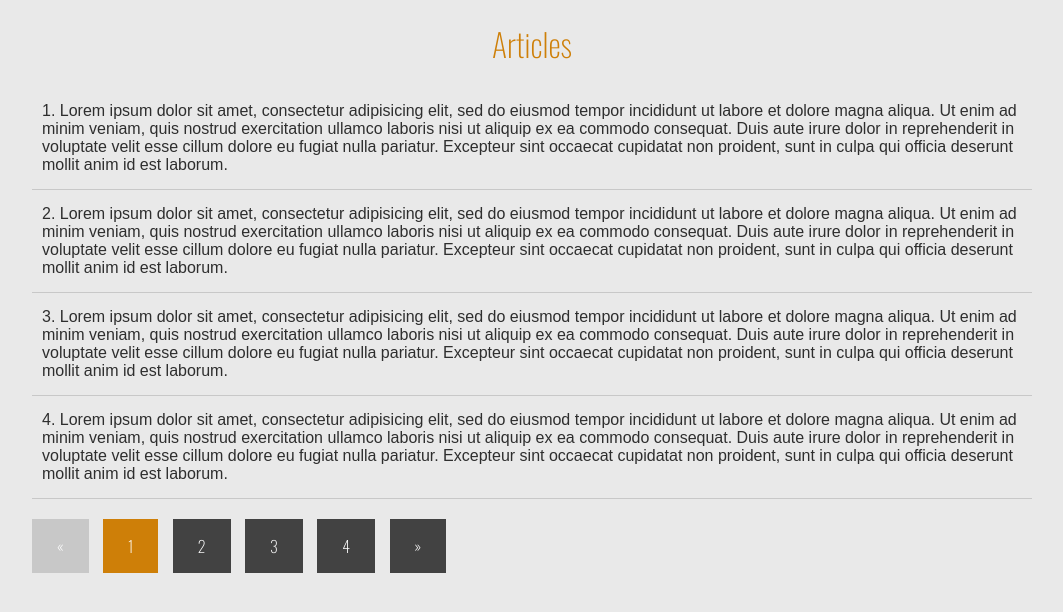
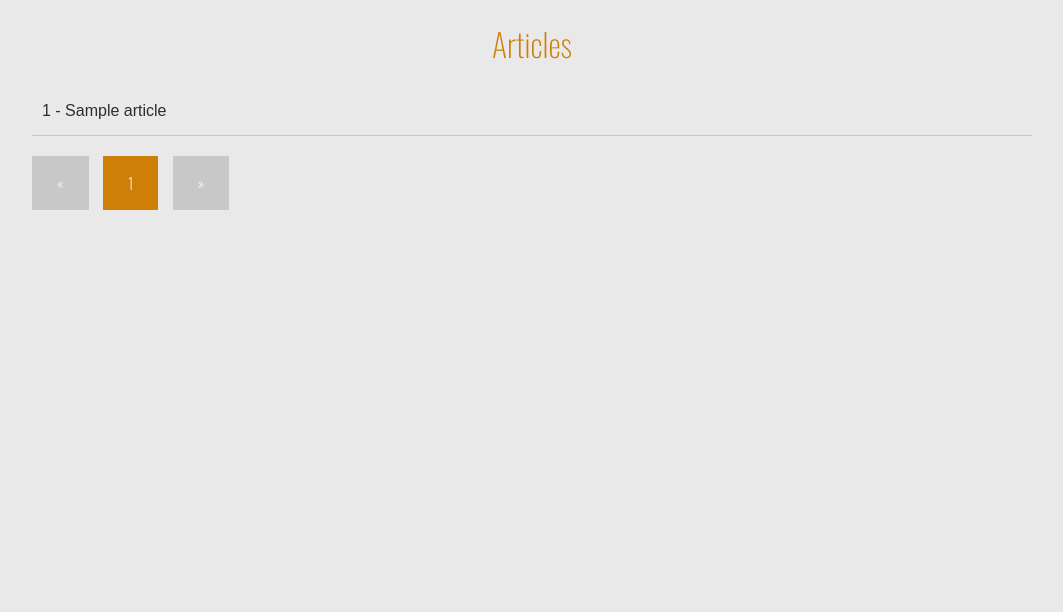
Before and after one commit to juank2808/POO-PHP, a PHP site: page /index.php in a window 1280 px wide. Shown: the top 612 px of the page, without its empty margins (108-1171 px from the left). Run offline with PHP 8.4, Linux system fonts and the light colour scheme; tables that the repository leaves empty or names only in its code hold one stand-in row (values such as "Sample post").

Commit message:
Finish with Paginatio, EASY! ;)

```diff
--- a/pagination/connection.php
+++ b/pagination/connection.php
@@ -4,12 +4,14 @@ try {
 
 } catch (PDOException $e) {
   echo "Error:". $e->getMessage();
+  die();
 }
 
 $page = isset($_GET['page']) ? (int)$_GET['page'] : 1 ;
 $PPP = 5;
 
-$init = ($page > 1) ? ($page * $PPP - $php) : 0 ;
+$init = ($page > 1) ? ($page * $PPP - $PPP) : 0 ;
+
 
 $sql = $conn->prepare("SELECT SQL_CALC_FOUND_ROWS * FROM articles LIMIT $init, $PPP");
 
@@ -17,9 +19,18 @@ $sql->execute();
 
 $sql = $sql->fetchAll();
 
-if ($sql) {
+if (!$sql) {
   header ('Location: index.php');
 }
 
-require('index.view.php');
+$totalArticles = $conn->query('SELECT FOUND_ROWS() as total');
+$totalArticles =  $totalArticles->fetch()['total'];
+
+
+$n_Page = ceil($totalArticles / $PPP);
+
+
+// echo "$totalArticles";
+
+
  ?>
--- a/pagination/index.php
+++ b/pagination/index.php
@@ -1,3 +1,4 @@
 <?php
 require('index.view.php');
+require('connection.php');
  ?>
--- a/pagination/index.view.php
+++ b/pagination/index.view.php
@@ -1,3 +1,6 @@
+<?php
+require('connection.php');
+ ?>
 <!DOCTYPE html>
 <html lang="en" dir="ltr">
   <head>
@@ -12,20 +15,32 @@
       <h1>Articles</h1>
       <section class="articles">
         <ul>
-          <li>1. Lorem ipsum dolor sit amet, consectetur adipisicing elit, sed do eiusmod tempor incididunt ut labore et dolore magna aliqua. Ut enim ad minim veniam, quis nostrud exercitation ullamco laboris nisi ut aliquip ex ea commodo consequat. Duis aute irure dolor in reprehenderit in voluptate velit esse cillum dolore eu fugiat nulla pariatur. Excepteur sint occaecat cupidatat non proident, sunt in culpa qui officia deserunt mollit anim id est laborum.</li>
-          <li>2. Lorem ipsum dolor sit amet, consectetur adipisicing elit, sed do eiusmod tempor incididunt ut labore et dolore magna aliqua. Ut enim ad minim veniam, quis nostrud exercitation ullamco laboris nisi ut aliquip ex ea commodo consequat. Duis aute irure dolor in reprehenderit in voluptate velit esse cillum dolore eu fugiat nulla pariatur. Excepteur sint occaecat cupidatat non proident, sunt in culpa qui officia deserunt mollit anim id est laborum.</li>
-          <li>3. Lorem ipsum dolor sit amet, consectetur adipisicing elit, sed do eiusmod tempor incididunt ut labore et dolore magna aliqua. Ut enim ad minim veniam, quis nostrud exercitation ullamco laboris nisi ut aliquip ex ea commodo consequat. Duis aute irure dolor in reprehenderit in voluptate velit esse cillum dolore eu fugiat nulla pariatur. Excepteur sint occaecat cupidatat non proident, sunt in culpa qui officia deserunt mollit anim id est laborum.</li>
-          <li>4. Lorem ipsum dolor sit amet, consectetur adipisicing elit, sed do eiusmod tempor incididunt ut labore et dolore magna aliqua. Ut enim ad minim veniam, quis nostrud exercitation ullamco laboris nisi ut aliquip ex ea commodo consequat. Duis aute irure dolor in reprehenderit in voluptate velit esse cillum dolore eu fugiat nulla pariatur. Excepteur sint occaecat cupidatat non proident, sunt in culpa qui officia deserunt mollit anim id est laborum.</li>
+          <?php foreach ($sql as $article): ?>
+            <li><?php echo $article['id'] .' - '. $article['a_title'];?></li>
+          <?php endforeach; ?>
         </ul>
       </section>
       <section class="pagination">
         <ul>
-          <li class="disabled"><a href="#">&laquo;</a></li>
-          <li class="active"><a href="#">1</a></li>
-          <li><a href="#">2</a></li>
-          <li><a href="#">3</a></li>
-          <li><a href="#">4</a></li>
-          <li> <a href="#">&raquo;</a></li>
+          <?php if ($page == 1): ?>
+            <li class="disabled"><a href="#">&laquo;</a></li>
+          <?php else: ?>
+            <li><a href="?page=<?php echo $page -1 ?>">&laquo;</a>
+          <?php endif; ?>
+          <?php
+            for ($i=1; $i <= $n_Page; $i++) {
+              if ($page == $i) {
+                echo "  <li class='active'><a href='?page=$i'>$i</a></li>";
+              }else{
+                echo "<li><a href='?page=$i'>$i</a></li>";
+              }
+            }
+           ?>
+           <?php if ($page == $n_Page): ?>
+             <li class="disabled"><a href="#">&raquo;</a></li>
+           <?php else: ?>
+             <li><a href="?page=<?php echo $page +1 ?>">&raquo;</a>
+           <?php endif; ?>
         </ul>
       </section>
     </div>
```
